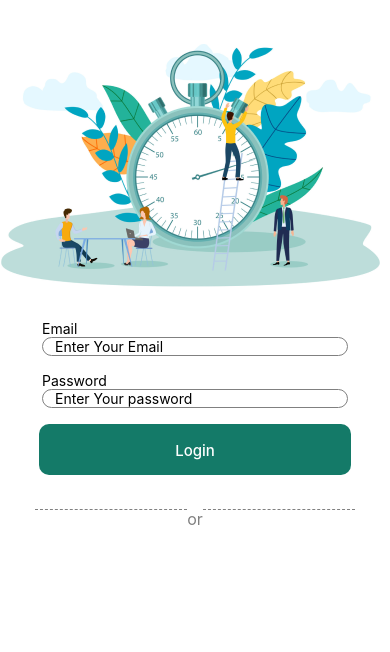
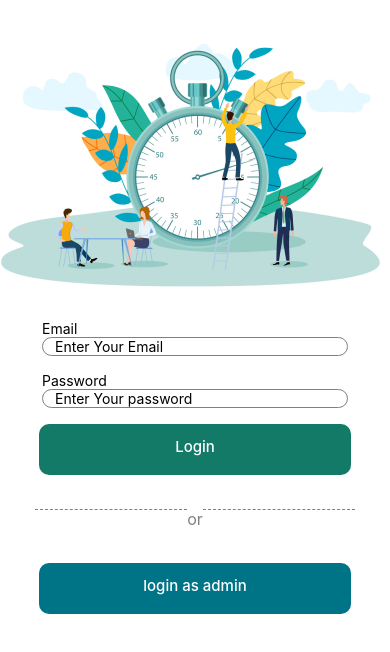
Before and after one commit to OXAYR/Clockin-Amt-Native, a React Native app: screen / in a window 390 px wide. Shown: the top 652 px of the page. Built offline with nearby package versions, Linux system fonts and the light colour scheme.

Commit message:
made the login as admin button

```diff
--- a/src/Components/Button.js
+++ b/src/Components/Button.js
@@ -20,6 +20,6 @@ const styles = StyleSheet.create({
     color: 'white',
     fontSize: 15,
     fontWeight: '500',
-    paddingTop: heightPercentageToDP(2),
+    paddingTop: heightPercentageToDP('1.5'),
   },
 });
--- a/src/Screens/LoginScreen/Index.js
+++ b/src/Screens/LoginScreen/Index.js
@@ -25,6 +25,10 @@ const Login = () => {
           <CustomText text="or" style={style.orText} />
           <View style={style.orDashedBorder}></View>
         </View>
+        <Button
+          buttonText="login as admin"
+          buttonStyle={style.adminButtonStyle}
+        />
       </View>
     </SafeAreaView>
   );
--- a/src/Screens/LoginScreen/styles.js
+++ b/src/Screens/LoginScreen/styles.js
@@ -20,6 +20,14 @@ export const style = StyleSheet.create({
     alignItems: 'center',
     backgroundColor: '#147A68',
   },
+  adminButtonStyle: {
+    width: widthPercentageToDP('80%'),
+    height: heightPercentageToDP('6%'),
+    borderRadius: 10,
+    justifyContent: 'center',
+    alignItems: 'center',
+    backgroundColor: '#007487',
+  },
   buttonWrapper: {
     marginVertical: widthPercentageToDP(2),
     justifyContent: 'center',
```
